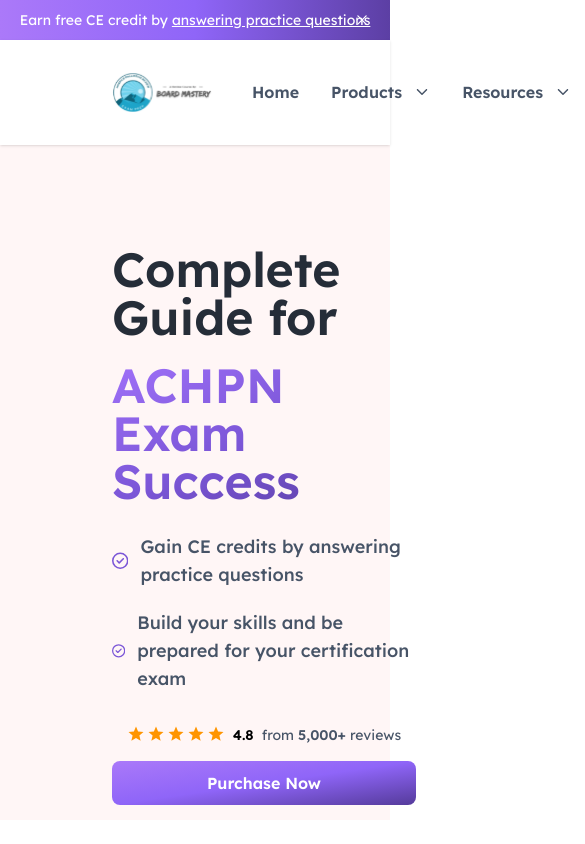
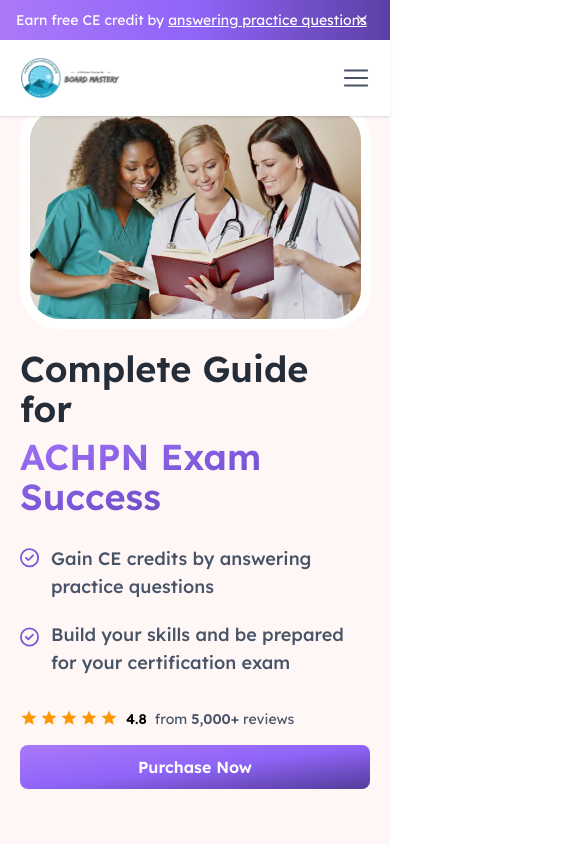
Before and after one commit to adityanithariya/board-mastery, a Next.js app: page / in a window 390 px wide. Shown: the top 844 px of the page, 585 px wide, since content can reach past the window. Built offline with nearby package versions, Linux system fonts and the light colour scheme.

Commit message:
Responsiveness Added

```diff
--- a/app/globals.css
+++ b/app/globals.css
@@ -1,3 +1,7 @@
 @tailwind base;
 @tailwind components;
 @tailwind utilities;
+
+.text-gradient {
+	@apply bg-gradient-to-br from-[#a071f9] via-secondary to-[#573c9d] bg-clip-text text-transparent;
+}
--- a/app/layout.tsx
+++ b/app/layout.tsx
@@ -24,8 +24,11 @@ export default function RootLayout({
 				suppressHydrationWarning
 			>
 				<ToastProvider>
-					<Banner />
-					<Navbar />
+					<div className="fixed top-0 w-full">
+						<Banner />
+						<Navbar />
+					</div>
+					<div className="h-5 md:h-24 bg-primary" />
 					{children}
 				</ToastProvider>
 			</body>
--- a/app/page.tsx
+++ b/app/page.tsx
@@ -1,60 +1,27 @@
+import HeroSection from "@components/home/HeroSection";
 import React from "react";
-import hero from "@assets/hero.svg";
-import Image from "next/image";
-import { FaRegCircleCheck } from "react-icons/fa6";
-import { MdOutlineStarPurple500 } from "react-icons/md";
-import Button from "@components/ui/button";
 
 const Home = () => {
 	return (
 		<main>
-			<div className="bg-[#fff6f6] h-[80vh] py-20 flex justify-between pl-28 pr-10">
-				<div>
-					<div className="text-5xl font-semibold flex flex-col gap-5 pt-5">
-						<span className="text-gray">Complete Guide for</span>
-						<span className="bg-gradient-to-br from-[#a071f9] via-[#7b56d7] to-[#573c9d] bg-clip-text text-transparent">
-							ACHPN Exam Success
-						</span>
-					</div>
-					<div className="flex flex-col text-gray-light pt-7 gap-5">
-						<div className="flex gap-3 items-center">
-							<FaRegCircleCheck className="size-[1.6rem] text-[#7b56d7]" />
-							<span className="font-medium text-lg">
-								Gain CE credits by answering practice questions
-							</span>
-						</div>
-						<div className="flex gap-3 items-center">
-							<FaRegCircleCheck className="size-[1.6rem] text-[#7b56d7]" />
-							<span className="font-medium text-lg">
-								Build your skills and be prepared for your certification exam
-							</span>
+			<HeroSection />
+			<div className="py-10 px-16 bg-primary">
+				<div className="w-full rounded-3xl bg-primary-bright shadow py-12 flex flex-col items-center gap-8">
+					<h2 className="text-gray font-semibold text-4xl">
+						Find
+						<span className="text-gradient pl-3">Your Question Bank</span>
+					</h2>
+					<div className="flex gap-4">
+						<div className="flex rounded-lg font-semibold text-secondary bg-white relative border border-slate-300">
+							<button type="button" className="w-[200px] text-center z-20 py-4">
+								Nursing
+							</button>
+							<button type="button" className="w-[200px] text-center z-20 py-4">
+								Nurse Practitioner
+							</button>
+							<div className="w-[195px] h-[90%] ml-[0.2rem] rounded-md absolute bg-secondary/20 border border-secondary top-[5%] z-10" />
 						</div>
 					</div>
-					<div className="pt-8 flex flex-col gap-4 w-fit items-center">
-						<div className="flex gap-2">
-							<div className="text-lg flex gap-0.5">
-								{Array.from({ length: 5 }).map((_, index) => (
-									<MdOutlineStarPurple500
-										// biome-ignore lint/suspicious/noArrayIndexKey: ignore
-										key={index}
-										className="text-[#ff9500]"
-									/>
-								))}
-							</div>
-							<div className="text-sm flex gap-2">
-								<span className="text-black font-semibold">4.8</span>
-								<span className="text-gray-light">
-									from
-									<span className="font-semibold px-1">5,000+</span>
-									reviews
-								</span>
-							</div>
-						</div>
-						<Button className="w-[19rem]">Purchase Now</Button>
-					</div>
-				</div>
-				<div className="border-[10px] border-white rounded-[1.75rem] w-[590px] h-[370px] flex items-center justify-center overflow-hidden">
-					<Image src={hero} alt="hero" width={600} className="rounded-2xl" />
 				</div>
 			</div>
 		</main>
--- a/components/layout/banner.tsx
+++ b/components/layout/banner.tsx
@@ -7,7 +7,7 @@ const Banner = () => {
 	const [visible, setVisible] = useState(true);
 	return (
 		visible && (
-			<div className="bg-gradient-to-r relative from-[#ab79f9] via-[#8F65F8] to-[#5c3fa4] font-normal text-white text-sm py-2.5 text-center">
+			<div className="bg-gradient-to-r relative w-[100vw] from-[#ab79f9] via-[#8F65F8] to-[#5c3fa4] font-normal text-white text-sm py-2.5 text-left pl-4 md:text-center z-30">
 				Earn free CE credit by
 				<span className="underline pl-1">answering practice questions</span>
 				<button
--- a/components/layout/navbar.tsx
+++ b/components/layout/navbar.tsx
@@ -1,14 +1,32 @@
+"use client";
+
 import Image from "next/image";
-import React from "react";
+import React, { useState } from "react";
 import logo from "@assets/logo.svg";
 import { IoIosArrowDown } from "react-icons/io";
 import Button from "@components/button";
+import { RxCross2, RxHamburgerMenu } from "react-icons/rx";
+import clsx from "clsx";
 
 const Navbar = () => {
+	const [open, setOpen] = useState(false);
 	return (
-		<nav className="bg-white pl-[7rem] pr-10 py-[1.15rem] flex justify-between items-center shadow relative z-10 font-semibold text text-gray-light">
+		<nav className="bg-white px-5 md:pl-[7rem] md:pr-10 py-[1.15rem] flex justify-between items-center shadow relative w-[100vw] z-10 font-semibold text text-gray-light">
 			<div className="flex items-center gap-8">
-				<Image src={logo} className="mr-2" alt="logo" width={100} height={77} />
+				<Image
+					src={logo}
+					priority
+					className="mr-2 z-10"
+					alt="logo"
+					width={100}
+					height={77}
+				/>
+				<div
+					className={clsx(
+						"flex items-center gap-8 flex-col md:flex-row w-full md:w-fit absolute md:static py-6 md:py-0 left-0 bg-white transition-all",
+						open ? "top-16" : "-top-96",
+					)}
+				>
 					<div>Home</div>
 					<div className="flex items-center gap-3">
 						Products <IoIosArrowDown />
@@ -19,10 +37,27 @@ const Navbar = () => {
 					<div>Pricing</div>
 					<div>Contact</div>
 				</div>
-			<div className="flex items-center gap-8">
+			</div>
+			<div
+				className={clsx(
+					"flex items-center gap-8 flex-col md:flex-row w-full md:w-fit absolute md:static py-4 md:py-0 left-0 bg-white transition-all shadow md:shadow-none",
+					open ? "top-[22rem]" : "-top-96",
+				)}
+			>
 				<div>Log in</div>
 				<Button>Purchase Now</Button>
 			</div>
+			<button
+				type="button"
+				className="block md:hidden z-20"
+				onClick={() => setOpen(!open)}
+			>
+				{open ? (
+					<RxCross2 className="size-7" />
+				) : (
+					<RxHamburgerMenu className="size-7" />
+				)}
+			</button>
 		</nav>
 	);
 };
--- /dev/null
+++ b/components/pages/home/HeroSection.tsx
@@ -0,0 +1,66 @@
+import React from "react";
+import hero from "@assets/hero.svg";
+import Image from "next/image";
+import { FaRegCircleCheck } from "react-icons/fa6";
+import { MdOutlineStarPurple500 } from "react-icons/md";
+import Button from "@components/ui/button";
+
+const HeroSection = () => {
+	return (
+		<div className="bg-primary py-20 flex justify-between px-5 md:px-20 flex-col-reverse md:flex-row">
+			<div>
+				<div className="text-4xl md:text-5xl font-semibold flex flex-col gap-2 md:gap-5 pt-5">
+					<span className="text-gray">Complete Guide for</span>
+					<span className="text-gradient">ACHPN Exam Success</span>
+				</div>
+				<div className="flex flex-col text-gray-light pt-7 gap-5">
+					<div className="flex gap-3 items-start md:items-center">
+						<FaRegCircleCheck className="size-[1.6rem] text-secondary" />
+						<span className="font-medium text-lg">
+							Gain CE credits by answering practice questions
+						</span>
+					</div>
+					<div className="flex gap-3 items-start md:items-center">
+						<FaRegCircleCheck className="size-[2rem] md:size-[1.6rem] text-secondary" />
+						<span className="font-medium text-lg">
+							Build your skills and be prepared for your certification exam
+						</span>
+					</div>
+				</div>
+				<div className="pt-8 flex flex-col gap-4 w-full md:w-fit items-start md:items-center">
+					<div className="flex gap-2">
+						<div className="text-lg flex gap-0.5">
+							{Array.from({ length: 5 }).map((_, index) => (
+								<MdOutlineStarPurple500
+									// biome-ignore lint/suspicious/noArrayIndexKey: ignore
+									key={index}
+									className="text-[#ff9500]"
+								/>
+							))}
+						</div>
+						<div className="text-sm flex gap-2">
+							<span className="text-black font-semibold">4.8</span>
+							<span className="text-gray-light">
+								from
+								<span className="font-semibold px-1">5,000+</span>
+								reviews
+							</span>
+						</div>
+					</div>
+					<Button className="w-full md:w-[19rem]">Purchase Now</Button>
+				</div>
+			</div>
+			<div className="border-[10px] border-white rounded-[2.5rem] md:rounded-[1.75rem] w-[90vw] md:w-[590px] md:h-[370px] flex items-center justify-center overflow-hidden">
+				<Image
+					src={hero}
+					priority
+					alt="hero"
+					width={600}
+					className="rounded-2xl w-[90vw]"
+				/>
+			</div>
+		</div>
+	);
+};
+
+export default HeroSection;
--- a/tailwind.config.ts
+++ b/tailwind.config.ts
@@ -9,6 +9,9 @@ export default {
 	theme: {
 		extend: {
 			colors: {
+				primary: "#fff6f6",
+				"primary-bright": "#feeff8",
+				secondary: "#7b56d7",
 				"gray-light": "#475467",
 				gray: "#252d38",
 			},
--- a/tsconfig.json
+++ b/tsconfig.json
@@ -25,6 +25,7 @@
 				"./components/*",
 				"./components/providers/*",
 				"./components/layout/*",
+				"./components/pages/*",
 				"./components/ui/*"
 			],
 			"@lib/*": ["./lib/*"]
```
Lines whose indentation alone changed are shown as unchanged.
